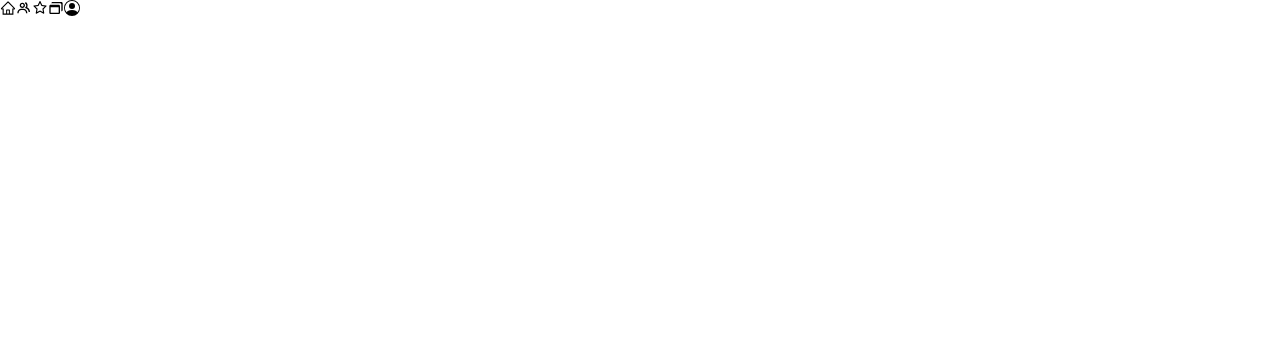
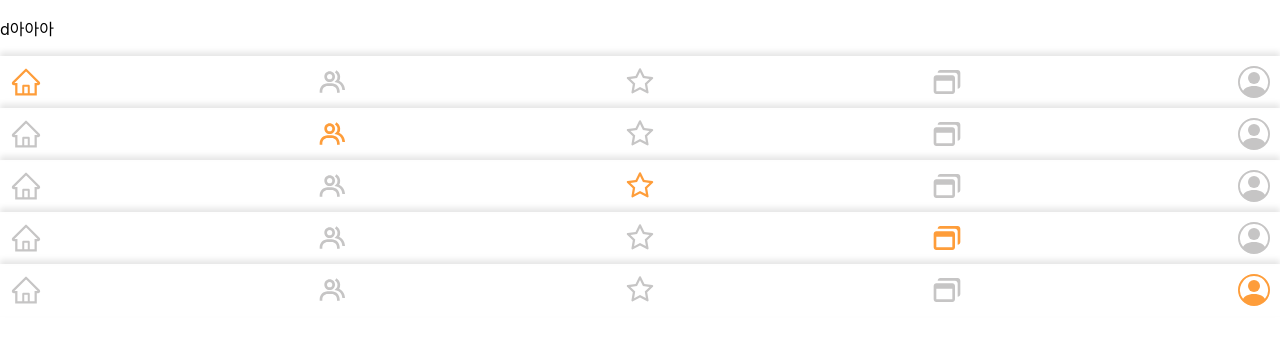
Before and after one commit to Jade-Good/FoodReco, a React (Create React App) app in the folder frontend/: page / in a window 1280 px wide. Shown: the top 344 px of the page. Built offline with nearby package versions, Linux system fonts and the light colour scheme.

Commit message:
Feat/FE : footer 컴포넌트 생성

```diff
--- /dev/null
+++ b/frontend/src/components/CrewFooter/CrewFooterRecommendation.tsx
@@ -0,0 +1,5 @@
+import React from 'react';
+
+export const CrewFooterRecommendation = () => {
+  return <div>CrewFooterRecommendation</div>;
+};
--- a/frontend/src/components/MemberFooter.tsx
+++ /dev/null
@@ -1,23 +0,0 @@
-import React from 'react';
-import { AiOutlineHome } from 'react-icons/ai';
-import { BiGroup } from 'react-icons/bi';
-import { BsPersonCircle } from 'react-icons/bs';
-import { AiOutlineStar } from 'react-icons/ai';
-import { BiWindows } from 'react-icons/bi';
-import { Navigate, useNavigate } from 'react-router-dom';
-
-export const MemberFooter = () => {
-  const navigate = useNavigate(); // 수정된 부분
-
-  let memberId = 1; // api로 memberId get해오기 or redux store있는 member값 가져오기
-
-  return (
-    <>
-      <AiOutlineHome onClick={() => navigate('/')} />
-      <BiGroup onClick={() => navigate(`/friend/${memberId}`)} />
-      <AiOutlineStar onClick={() => navigate(`/recommendation/${memberId}`)} />
-      <BiWindows onClick={() => navigate(`/crew/${memberId}`)} />
-      <BsPersonCircle onClick={() => navigate(`/mypage/${memberId}`)} />
-    </>
-  );
-};
--- /dev/null
+++ b/frontend/src/components/MemberFooter/MemberFooterCrew.tsx
@@ -0,0 +1,48 @@
+import React from 'react';
+import { AiOutlineHome } from 'react-icons/ai';
+import { BiGroup } from 'react-icons/bi';
+import { BsPersonCircle } from 'react-icons/bs';
+import { AiOutlineStar } from 'react-icons/ai';
+import { BiWindows } from 'react-icons/bi';
+import { Navigate, useNavigate } from 'react-router-dom';
+
+export const MemberFooterCrew = () => {
+  const navigate = useNavigate();
+  let memberId = 1;
+
+  return (
+    <div style={footerStyle}>
+      <AiOutlineHome onClick={() => navigate('/')} style={iconStyle} />
+      <BiGroup
+        onClick={() => navigate(`/friend/${memberId}`)}
+        style={iconStyle}
+      />
+      <AiOutlineStar
+        onClick={() => navigate(`/recommendation/${memberId}`)}
+        style={iconStyle}
+      />
+      <BiWindows
+        onClick={() => navigate(`/crew/${memberId}`)}
+        style={{ color: '#FE9D3A', fontSize: '2em' }}
+      />
+      <BsPersonCircle
+        onClick={() => navigate(`/mypage/${memberId}`)}
+        style={iconStyle}
+      />
+    </div>
+  );
+};
+
+// 스타일링
+const footerStyle = {
+  display: 'flex',
+  justifyContent: 'space-between',
+  alignItems: 'center',
+  padding: '10px',
+  boxShadow: '0px -4px 6px rgba(0, 0, 0, 0.1)', // 위쪽에 그림자 효과를 줌 (y-offset을 음수로 설정)
+};
+const iconStyle = {
+  cursor: 'pointer', // 아이콘에 커서 스타일 지정
+  fontSize: '2em', // 아이콘 크기 조정
+  color: '#C6C5C5',
+};
--- /dev/null
+++ b/frontend/src/components/MemberFooter/MemberFooterFriend.tsx
@@ -0,0 +1,48 @@
+import React from 'react';
+import { AiOutlineHome } from 'react-icons/ai';
+import { BiGroup } from 'react-icons/bi';
+import { BsPersonCircle } from 'react-icons/bs';
+import { AiOutlineStar } from 'react-icons/ai';
+import { BiWindows } from 'react-icons/bi';
+import { Navigate, useNavigate } from 'react-router-dom';
+
+export const MemberFooterFriend = () => {
+  const navigate = useNavigate();
+  let memberId = 1;
+
+  return (
+    <div style={footerStyle}>
+      <AiOutlineHome onClick={() => navigate('/')} style={iconStyle} />
+      <BiGroup
+        onClick={() => navigate(`/friend/${memberId}`)}
+        style={{ color: '#FE9D3A', fontSize: '2em' }}
+      />
+      <AiOutlineStar
+        onClick={() => navigate(`/recommendation/${memberId}`)}
+        style={iconStyle}
+      />
+      <BiWindows
+        onClick={() => navigate(`/crew/${memberId}`)}
+        style={iconStyle}
+      />
+      <BsPersonCircle
+        onClick={() => navigate(`/mypage/${memberId}`)}
+        style={iconStyle}
+      />
+    </div>
+  );
+};
+
+// 스타일링
+const footerStyle = {
+  display: 'flex',
+  justifyContent: 'space-between',
+  alignItems: 'center',
+  padding: '10px',
+  boxShadow: '0px -4px 6px rgba(0, 0, 0, 0.1)', // 위쪽에 그림자 효과를 줌 (y-offset을 음수로 설정)
+};
+const iconStyle = {
+  cursor: 'pointer', // 아이콘에 커서 스타일 지정
+  fontSize: '2em', // 아이콘 크기 조정
+  color: '#C6C5C5',
+};
--- /dev/null
+++ b/frontend/src/components/MemberFooter/MemberFooterHome.tsx
@@ -0,0 +1,51 @@
+import React from 'react';
+import { AiOutlineHome } from 'react-icons/ai';
+import { BiGroup } from 'react-icons/bi';
+import { BsPersonCircle } from 'react-icons/bs';
+import { AiOutlineStar } from 'react-icons/ai';
+import { BiWindows } from 'react-icons/bi';
+import { Navigate, useNavigate } from 'react-router-dom';
+
+export const MemberFooterHome = () => {
+  const navigate = useNavigate();
+  let memberId = 1;
+
+  return (
+    <div style={footerStyle}>
+      <AiOutlineHome
+        onClick={() => navigate('/')}
+        style={{ color: '#FE9D3A', fontSize: '2em' }}
+      />
+      <BiGroup
+        onClick={() => navigate(`/friend/${memberId}`)}
+        style={iconStyle}
+      />
+      <AiOutlineStar
+        onClick={() => navigate(`/recommendation/${memberId}`)}
+        style={iconStyle}
+      />
+      <BiWindows
+        onClick={() => navigate(`/crew/${memberId}`)}
+        style={iconStyle}
+      />
+      <BsPersonCircle
+        onClick={() => navigate(`/mypage/${memberId}`)}
+        style={iconStyle}
+      />
+    </div>
+  );
+};
+
+// 스타일링
+const footerStyle = {
+  display: 'flex',
+  justifyContent: 'space-between',
+  alignItems: 'center',
+  padding: '10px',
+  boxShadow: '0px -4px 6px rgba(0, 0, 0, 0.1)', // 위쪽에 그림자 효과를 줌 (y-offset을 음수로 설정)
+};
+const iconStyle = {
+  cursor: 'pointer', // 아이콘에 커서 스타일 지정
+  fontSize: '2em', // 아이콘 크기 조정
+  color: '#C6C5C5',
+};
--- /dev/null
+++ b/frontend/src/components/MemberFooter/MemberFooterMypage.tsx
@@ -0,0 +1,48 @@
+import React from 'react';
+import { AiOutlineHome } from 'react-icons/ai';
+import { BiGroup } from 'react-icons/bi';
+import { BsPersonCircle } from 'react-icons/bs';
+import { AiOutlineStar } from 'react-icons/ai';
+import { BiWindows } from 'react-icons/bi';
+import { Navigate, useNavigate } from 'react-router-dom';
+
+export const MemberFooterMypage = () => {
+  const navigate = useNavigate();
+  let memberId = 1;
+
+  return (
+    <div style={footerStyle}>
+      <AiOutlineHome onClick={() => navigate('/')} style={iconStyle} />
+      <BiGroup
+        onClick={() => navigate(`/friend/${memberId}`)}
+        style={iconStyle}
+      />
+      <AiOutlineStar
+        onClick={() => navigate(`/recommendation/${memberId}`)}
+        style={iconStyle}
+      />
+      <BiWindows
+        onClick={() => navigate(`/crew/${memberId}`)}
+        style={iconStyle}
+      />
+      <BsPersonCircle
+        onClick={() => navigate(`/mypage/${memberId}`)}
+        style={{ color: '#FE9D3A', fontSize: '2em' }}
+      />
+    </div>
+  );
+};
+
+// 스타일링
+const footerStyle = {
+  display: 'flex',
+  justifyContent: 'space-between',
+  alignItems: 'center',
+  padding: '10px',
+  boxShadow: '0px -4px 6px rgba(0, 0, 0, 0.1)', // 위쪽에 그림자 효과를 줌 (y-offset을 음수로 설정)
+};
+const iconStyle = {
+  cursor: 'pointer', // 아이콘에 커서 스타일 지정
+  fontSize: '2em', // 아이콘 크기 조정
+  color: '#C6C5C5',
+};
--- /dev/null
+++ b/frontend/src/components/MemberFooter/MemberFooterRecommendation.tsx
@@ -0,0 +1,48 @@
+import React from 'react';
+import { AiOutlineHome } from 'react-icons/ai';
+import { BiGroup } from 'react-icons/bi';
+import { BsPersonCircle } from 'react-icons/bs';
+import { AiOutlineStar } from 'react-icons/ai';
+import { BiWindows } from 'react-icons/bi';
+import { Navigate, useNavigate } from 'react-router-dom';
+
+export const MemberFooterRecommendation = () => {
+  const navigate = useNavigate();
+  let memberId = 1;
+
+  return (
+    <div style={footerStyle}>
+      <AiOutlineHome onClick={() => navigate('/')} style={iconStyle} />
+      <BiGroup
+        onClick={() => navigate(`/friend/${memberId}`)}
+        style={iconStyle}
+      />
+      <AiOutlineStar
+        onClick={() => navigate(`/recommendation/${memberId}`)}
+        style={{ color: '#FE9D3A', fontSize: '2em' }}
+      />
+      <BiWindows
+        onClick={() => navigate(`/crew/${memberId}`)}
+        style={iconStyle}
+      />
+      <BsPersonCircle
+        onClick={() => navigate(`/mypage/${memberId}`)}
+        style={iconStyle}
+      />
+    </div>
+  );
+};
+
+// 스타일링
+const footerStyle = {
+  display: 'flex',
+  justifyContent: 'space-between',
+  alignItems: 'center',
+  padding: '10px',
+  boxShadow: '0px -4px 6px rgba(0, 0, 0, 0.1)', // 위쪽에 그림자 효과를 줌 (y-offset을 음수로 설정)
+};
+const iconStyle = {
+  cursor: 'pointer', // 아이콘에 커서 스타일 지정
+  fontSize: '2em', // 아이콘 크기 조정
+  color: '#C6C5C5',
+};
--- a/frontend/src/pages/main/Main.tsx
+++ b/frontend/src/pages/main/Main.tsx
@@ -1,10 +1,20 @@
 import React from 'react';
-import { MemberFooter } from '../../components/MemberFooter';
+import { MemberFooterHome } from '../../components/MemberFooter/MemberFooterHome';
+import { MemberFooterFriend } from '../../components/MemberFooter/MemberFooterFriend';
+import { MemberRecommendation } from '../memberRecommendation/MemberRecommendation';
+import { MemberFooterRecommendation } from '../../components/MemberFooter/MemberFooterRecommendation';
+import { MemberFooterCrew } from '../../components/MemberFooter/MemberFooterCrew';
+import { MemberFooterMypage } from '../../components/MemberFooter/MemberFooterMypage';
 
 export const Main = () => {
   return (
     <div>
-      <MemberFooter />
+      <p>d아아아</p>
+      <MemberFooterHome />
+      <MemberFooterFriend />
+      <MemberFooterRecommendation />
+      <MemberFooterCrew />
+      <MemberFooterMypage />
     </div>
   );
 };
```
